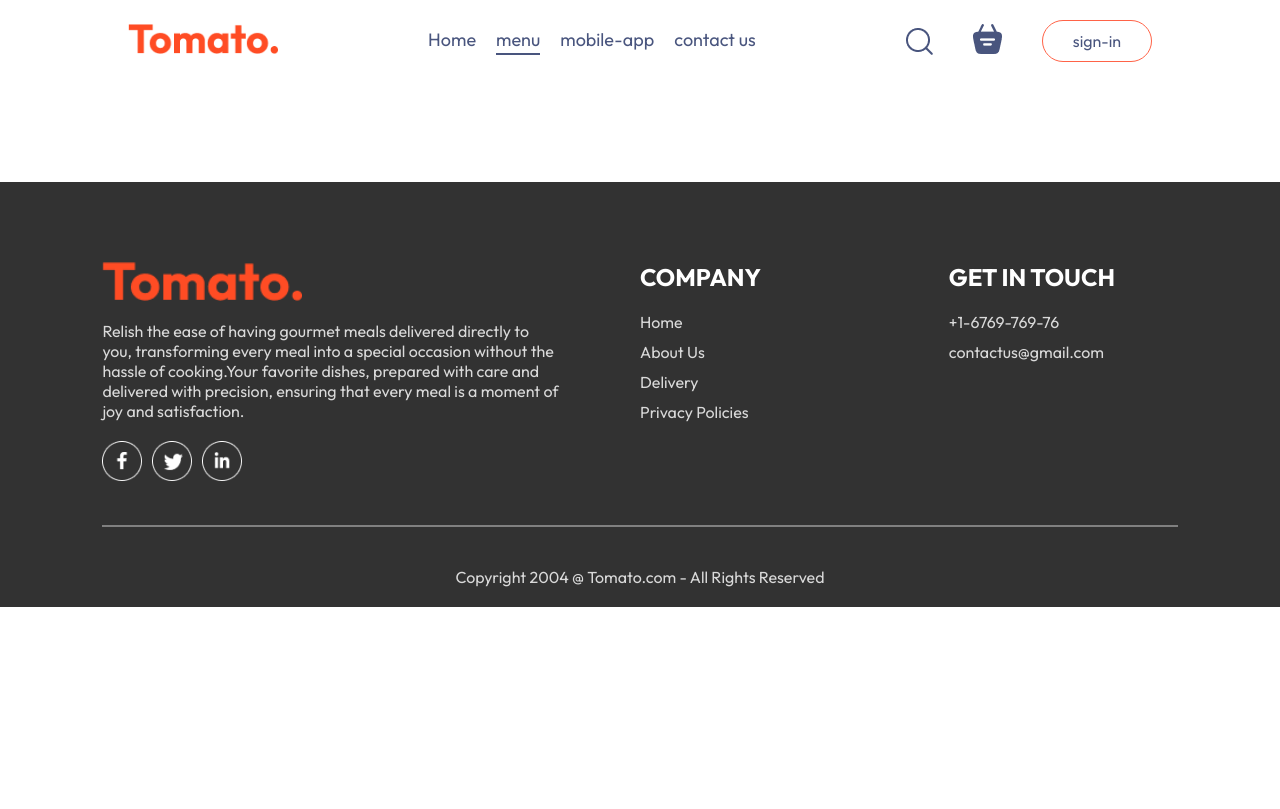
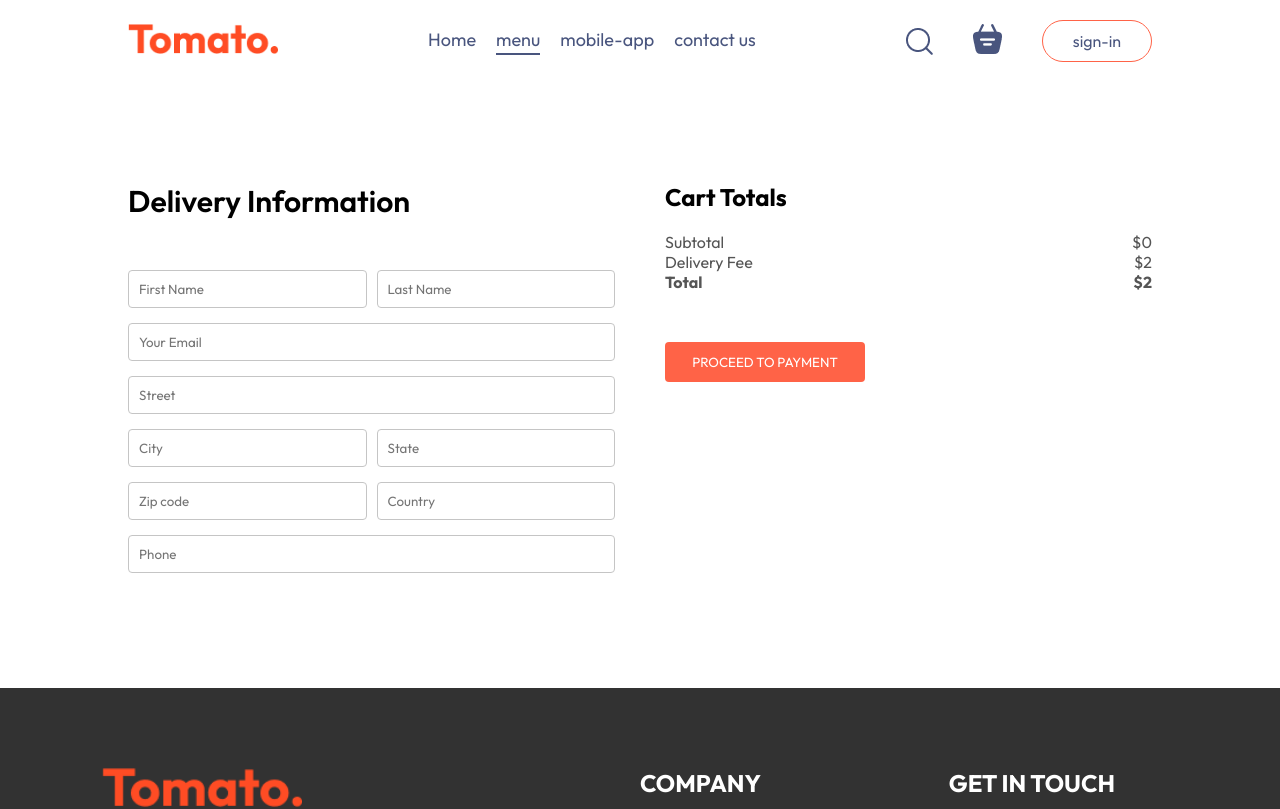
Before and after one commit to AthulSabu2002/react-food-delivery-website, a React (Vite) app in the folder frontend/: page /order in a window 1280 px wide. Shown: the top 809 px of the page. Built offline with nearby package versions, Linux system fonts and the light colour scheme; a web font is replaced by a local one.

Commit message:
added place-order-page

```diff
--- a/frontend/src/pages/PlaceOrder/PlaceOrder.css
+++ b/frontend/src/pages/PlaceOrder/PlaceOrder.css
@@ -0,0 +1,42 @@
+.place-order{
+    display: flex;
+    align-items: start;
+    justify-content: space-between;
+    gap: 50px;
+    margin-top: 100px;
+}
+
+.place-order-left{
+    width: 100%;
+    max-width: max(30%, 500px);
+}
+
+.place-order-left .title{
+    font-size: 30px;
+    font-weight: 600;
+    margin-bottom: 50px;
+}
+
+.place-order-left input{
+    margin-bottom: 15px;
+    width: 100%;
+    padding: 10px;
+    border: 1px solid #c5c5c5;
+    border-radius: 4px;
+    outline-color: tomato;
+}
+
+.place-order-left .multi-fields{
+    display: flex;
+    gap: 10px;
+}
+
+
+.place-order-right{
+    width: 100%;
+    max-width: max(40%, 500px);
+}
+
+.place-order .cart-total button{
+    margin-top: 30px;
+}
--- a/frontend/src/pages/PlaceOrder/PlaceOrder.jsx
+++ b/frontend/src/pages/PlaceOrder/PlaceOrder.jsx
@@ -1,12 +1,60 @@
-import React from 'react'
+// eslint-disable-next-line no-unused-vars
+import React, { useContext } from 'react'
 import './PlaceOrder.css'
+import { StoreContext } from '../../context/StoreContext'
 
 
 const PlaceOrder = () => {
+
+  const {getTotalCartAmount} = useContext(StoreContext);
+
   return (
-    <div>
+    <form className='place-order'>
+      <div className="place-order-left">
+        <p className='title'>Delivery Information</p>
+        <div className="multi-fields">
+          <input type="text" placeholder='First Name'/>
+          <input type="text" placeholder='Last Name'/>
+        </div>
 
-    </div>
+        <input type="email" placeholder='Your Email'/>
+        <input type="text" placeholder='Street'/>
+
+        <div className="multi-fields">
+          <input type="text" placeholder='City'/>
+          <input type="text" placeholder='State'/>
+        </div>
+
+        <div className="multi-fields">
+          <input type="text" placeholder='Zip code'/>
+          <input type="text" placeholder='Country'/>
+        </div>
+
+        <input type="text" placeholder='Phone'/>
+
+      </div>
+
+      <div className="place-order-right">
+      <div className="cart-total">
+            <h2>Cart Totals</h2>
+            <div>
+              <div className="cart-total-details">
+                <p>Subtotal</p>
+                <p>${getTotalCartAmount()}</p>
+              </div>
+              <div className="cart-total-details">
+                <p>Delivery Fee</p>
+                <p>${2}</p>
+              </div>
+              <div className="cart-total-details">
+                <b>Total</b>
+                <b>${getTotalCartAmount() + 2}</b>
+              </div>
+            </div>
+            <button>PROCEED TO PAYMENT</button>
+          </div>
+      </div>
+    </form>
   )
 }
 
```
